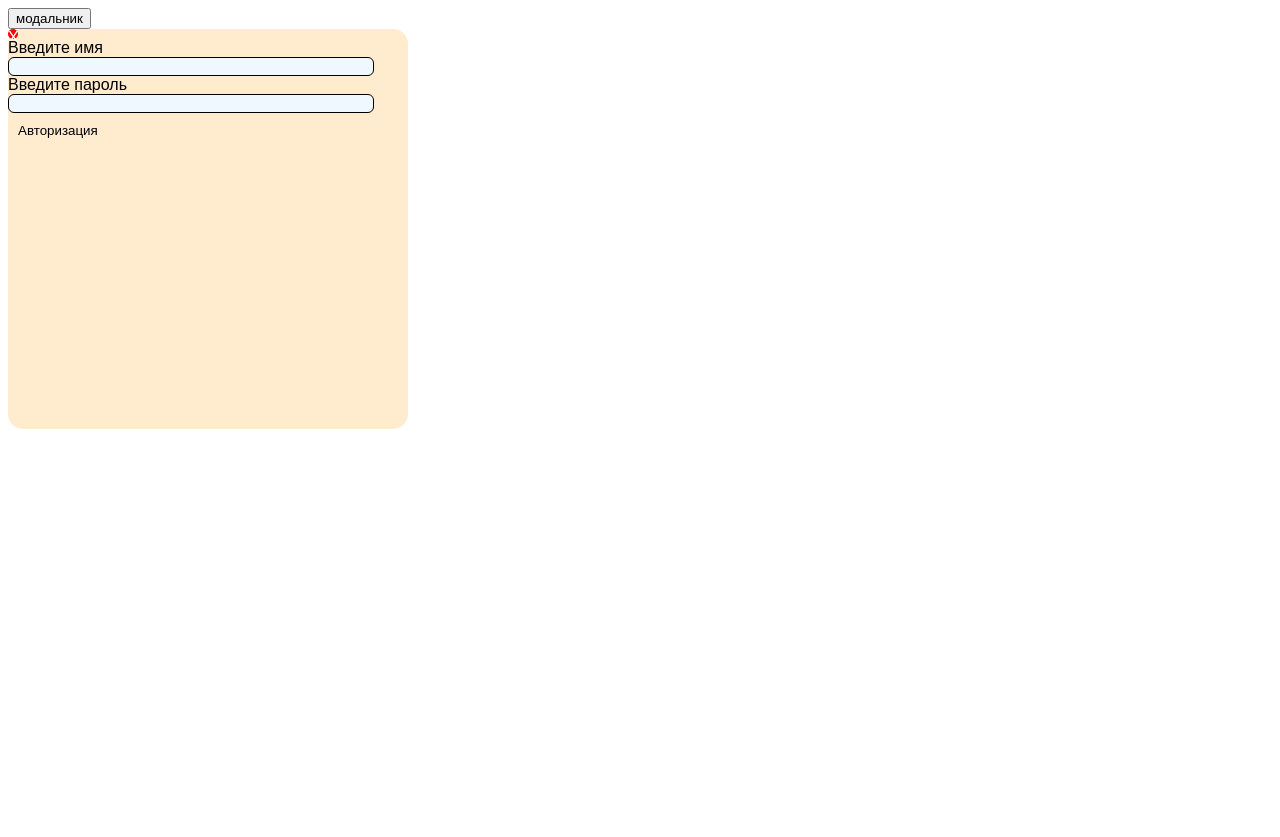
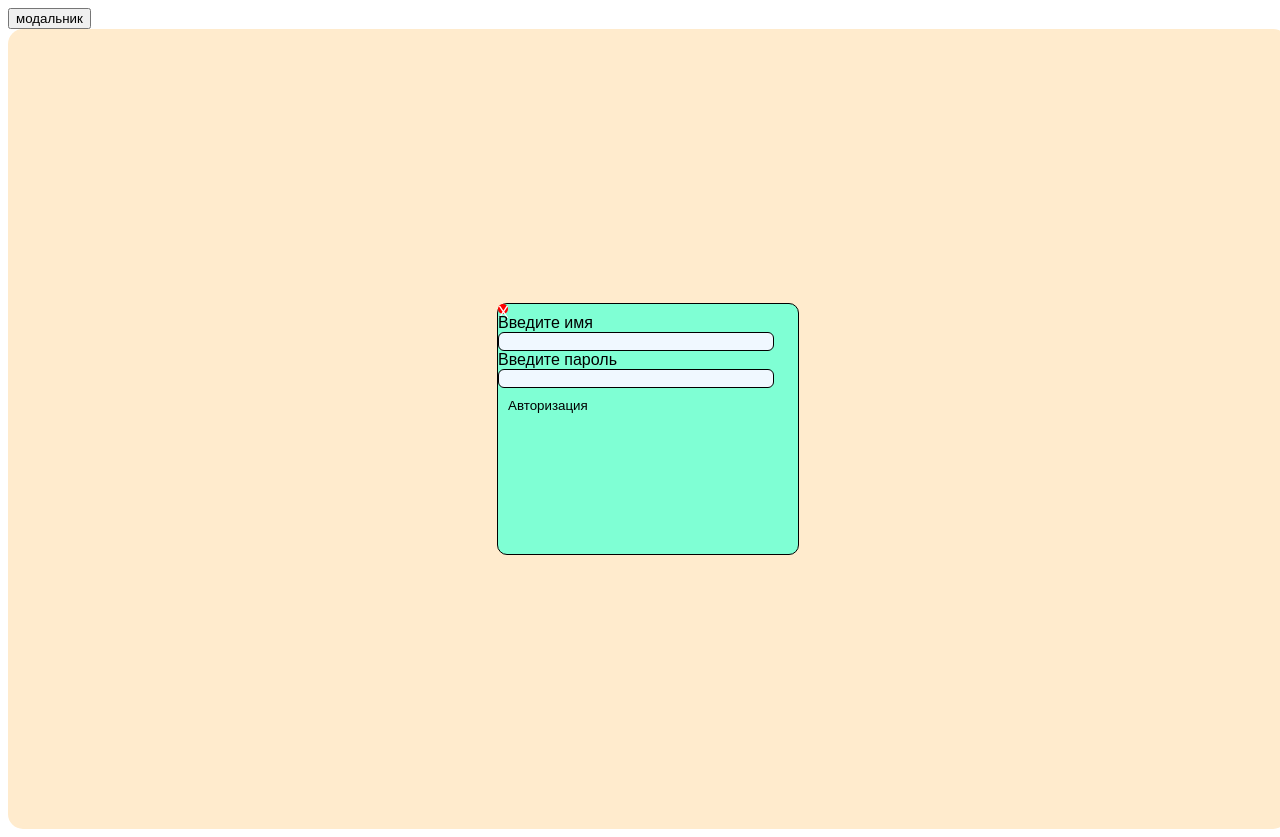
Before and after one commit to kurkumatu6/modal, a plain HTML site: page index.html in a window 1280 px wide. Both pictures are taken after a click on the button "модальник". Before the commit the page ends 800 px from the top, so only its background shows below. Drawn offline with Linux system fonts and the light colour scheme.

Commit message:
CSS 2 apdate

```diff
--- a/style.css
+++ b/style.css
@@ -5,13 +5,23 @@
     border: 0.2px;
 }
 .modal-wrapper {
-    width: 400px;
-    height: 400px;
+    width: 100%;
+    height: 100%;
     z-index: 9999;
     border-radius: 15px;
+    display: flex;
+    justify-content: center;
+    align-items: center;
     background-color: blanchedalmond;
     margin: 0 auto;
-    position: fixed;
+    position: absolute;
+}
+.modal {
+    width: 300px;
+    height: 250px;
+    border: 0.2px black solid;
+    border-radius: 10px;
+    background-color: aquamarine;
 }
 .modal-close {
 width: 10px;
@@ -38,3 +48,7 @@ input {
     border-radius: 6px;
     border: 0.2px black solid;
 }
+.modalBlock {
+    width: 100vw;
+    height: 100vh;
+}
```
